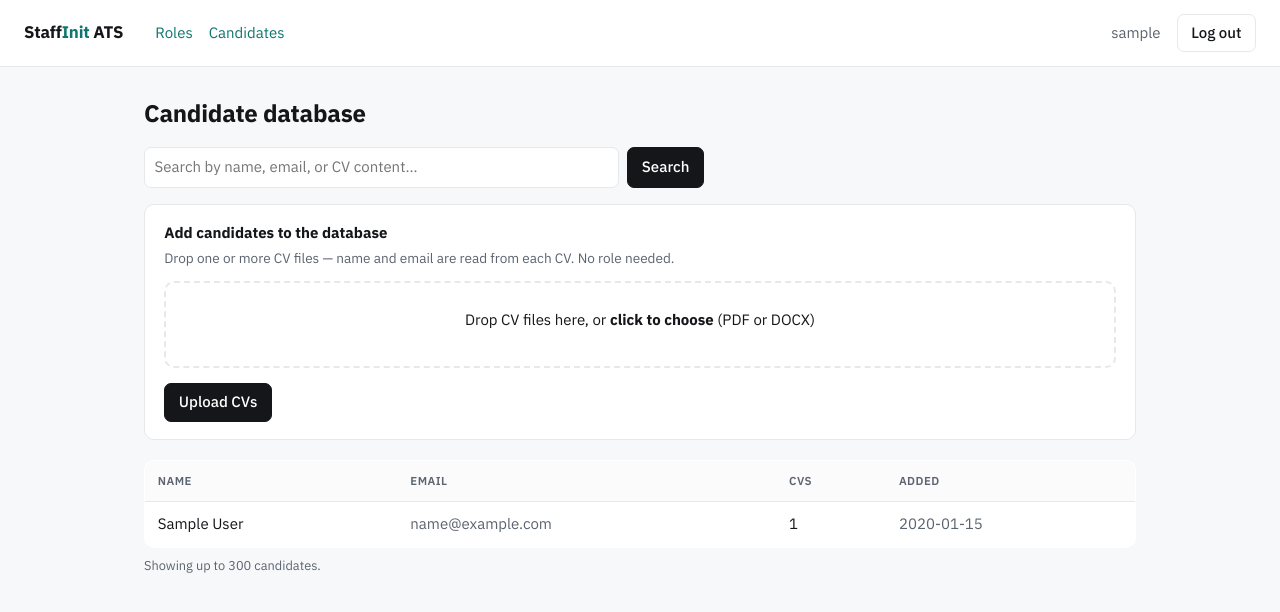
After one commit to piotrchabros/staffinit-ats, a Django app: page /candidates/ in a window 1280 px wide. The commit adds this page. Shown: the top 612 px of the page. Run offline with Django 5.2, Linux system fonts and the light colour scheme; a user stored in the database is signed in; tables that the repository leaves empty hold one stand-in row (values such as "Sample post").

Commit message:
feat: global searchable candidate database + role-less bulk upload (feature 1)
- /candidates/ : searchable database across all roles (name / email / CV text),
  with a drag-drop multi-upload dropzone that adds candidates WITHOUT a role.
- CandidateUpload.role is now optional; role-less uploads create Candidate + CV
  only (no Score, no scoring). The original file is stored again (raw_file) so it
  can be downloaded later — the web writes it to the volume; the worker only
  references the path, so it stays single-instance/Railway-safe.
- Shared _stage_upload helper used by both role and global upload.
- Nav: Roles | Candidates. Dropzone CSS moved to base (shared).

Tests: 111 total — role-less process_upload (candidate, no score), candidate
search by name/email/CV content, role-less upload staging.

Co-Authored-By: Claude Opus 4.8 (1M context) <noreply@anthropic.com>

```diff
--- a/ats/models.py
+++ b/ats/models.py
@@ -411,11 +411,10 @@ class Evaluation(GeneratedArtifact):
 class CandidateUpload(models.Model):
     """Staging row for an uploaded CV, processed in the background.
 
-    Bulk upload can't extract contact (an LLM call) or score in the request, and
-    a Candidate can't exist before we know its email. So upload just stores the
-    raw file + enqueues a job; the worker parses it, extracts name/email, creates
-    the Candidate + CV + Score, and enqueues scoring. Failures (unreadable file,
-    no email found) stay visible here for follow-up.
+    The web parses the CV + stores the original file at upload; a background job
+    extracts name/email, creates the Candidate + CV (+ Score if tied to a role),
+    and enqueues scoring. role is optional: a global upload (no role) just adds
+    the candidate to the database. Failures stay visible here for follow-up.
     """
 
     class Status(models.TextChoices):
@@ -424,10 +423,16 @@ class CandidateUpload(models.Model):
         DONE = "done", "Done"
         FAILED = "failed", "Failed"
 
-    role = models.ForeignKey(Role, on_delete=models.CASCADE, related_name="uploads")
+    # Optional: global uploads (just add to the candidate database) have no role.
+    role = models.ForeignKey(
+        Role, on_delete=models.CASCADE, related_name="uploads", null=True, blank=True
+    )
+    # Original file, stored on the web volume for download. The worker only
+    # references its path (never reads it), so this stays single-instance safe.
+    raw_file = models.FileField(upload_to="cvs/%Y/%m/", null=True, blank=True)
     original_filename = models.CharField(max_length=255, blank=True)
     # The web parses the CV at upload and stores the text here; the worker reads
-    # only this (no filesystem access needed). Original files aren't retained.
+    # only this (no filesystem access needed).
     parsed_text = models.TextField(blank=True)
     status = models.CharField(max_length=16, choices=Status.choices, default=Status.PENDING)
     error = models.TextField(blank=True)
--- a/ats/templates/ats/base.html
+++ b/ats/templates/ats/base.html
@@ -77,6 +77,12 @@
     .grid { display:grid; grid-template-columns:1fr 1fr; gap:1rem; }
     details summary { cursor:pointer; color:var(--accent); font-weight:500; }
     label { font-size:.82rem; color:var(--muted); display:block; margin:.4rem 0 .15rem; }
+    .dropzone { border:2px dashed var(--line); border-radius:10px; padding:1.6rem 1rem;
+      text-align:center; cursor:pointer; transition:border-color .15s, background .15s; }
+    .dropzone.drag { border-color:var(--accent); background:#f0fbf9; }
+    .dropzone input[type=file] { display:none; }
+    #dz-list { list-style:none; padding:0; margin:.6rem 0 0; font-size:.85rem; }
+    #dz-list li { padding:.1rem 0; }
 
     /* --- Accessibility --- */
     button, .btn { min-height:38px; }
@@ -116,6 +122,10 @@
   <a href="#main" class="skip">Skip to content</a>
   <header>
     <a class="brand" href="{% url 'role_list' %}">Staff<span class="mark">Init</span> ATS</a>
+    {% if user.is_authenticated %}
+      <a href="{% url 'role_list' %}" style="margin-left:1rem">Roles</a>
+      <a href="{% url 'candidate_list' %}">Candidates</a>
+    {% endif %}
     <span class="spacer"></span>
     {% if user.is_authenticated %}
       <span class="muted">{{ user.get_username }}</span>
--- /dev/null
+++ b/ats/templates/ats/candidate_list.html
@@ -0,0 +1,87 @@
+{% extends "ats/base.html" %}
+{% block title %}Candidates — StaffInit ATS{% endblock %}
+{% block content %}
+  <h1>Candidate database</h1>
+
+  <form method="get" style="display:flex; gap:.5rem; margin:0 0 1rem; max-width:560px">
+    <input type="text" name="q" value="{{ q }}" placeholder="Search by name, email, or CV content…">
+    <button type="submit">Search</button>
+    {% if q %}<a class="btn secondary" href="{% url 'candidate_list' %}">Clear</a>{% endif %}
+  </form>
+
+  {% if processing_count %}
+    <ul class="messages"><li class="info">⏳ {{ processing_count }} CV(s) processing in the background — refresh to see them appear.</li></ul>
+  {% endif %}
+  {% if failed_uploads %}
+    <div class="card" style="border-color:#f3c2c2; background:var(--bad-bg)">
+      <strong>{{ failed_uploads|length }} upload(s) need attention</strong>
+      <ul style="margin:.4rem 0 0 1.1rem">
+        {% for u in failed_uploads %}<li>{{ u.original_filename|default:"CV" }} — <span class="muted">{{ u.error }}</span></li>{% endfor %}
+      </ul>
+    </div>
+  {% endif %}
+
+  <div class="card">
+    <strong>Add candidates to the database</strong>
+    <p class="muted" style="font-size:.85rem; margin:.2rem 0 .8rem">
+      Drop one or more CV files — name and email are read from each CV. No role needed.
+    </p>
+    <form method="post" action="{% url 'candidate_upload' %}" enctype="multipart/form-data">
+      {% csrf_token %}
+      <div id="dropzone" class="dropzone">
+        <div>Drop CV files here, or <strong>click to choose</strong> (PDF or DOCX)</div>
+        <input type="file" name="cv_files" id="id_cv_files" multiple>
+        <ul id="dz-list" class="muted"></ul>
+      </div>
+      <div style="margin-top:.9rem"><button type="submit">Upload CVs</button></div>
+    </form>
+  </div>
+
+  {% if candidates %}
+    <table style="margin-top:1.25rem">
+      <thead><tr><th scope="col">Name</th><th scope="col">Email</th><th scope="col">CVs</th><th scope="col">Added</th></tr></thead>
+      <tbody>
+        {% for c in candidates %}
+          <tr>
+            <td data-label="Name">{{ c.full_name }}</td>
+            <td data-label="Email" class="muted">{{ c.email }}</td>
+            <td data-label="CVs">{{ c.n_cvs }}</td>
+            <td data-label="Added" class="muted">{{ c.created_at|date:"Y-m-d" }}</td>
+          </tr>
+        {% endfor %}
+      </tbody>
+    </table>
+    <p class="muted" style="font-size:.8rem; margin-top:.5rem">Showing up to 300 candidates{% if q %} matching “{{ q }}”{% endif %}.</p>
+  {% else %}
+    <p class="muted" style="margin-top:1rem">{% if q %}No candidates match “{{ q }}”.{% else %}No candidates yet — drop some CVs above.{% endif %}</p>
+  {% endif %}
+
+  <script>
+    (function () {
+      var dz = document.getElementById('dropzone');
+      var input = document.getElementById('id_cv_files');
+      var list = document.getElementById('dz-list');
+      if (!dz || !input) return;
+      function render() {
+        list.innerHTML = '';
+        Array.prototype.forEach.call(input.files, function (f) {
+          var li = document.createElement('li'); li.textContent = '✓ ' + f.name; list.appendChild(li);
+        });
+      }
+      dz.addEventListener('click', function (e) { if (e.target !== input) input.click(); });
+      input.addEventListener('change', render);
+      ['dragover', 'dragenter'].forEach(function (ev) {
+        dz.addEventListener(ev, function (e) { e.preventDefault(); dz.classList.add('drag'); });
+      });
+      ['dragleave', 'dragend', 'drop'].forEach(function (ev) {
+        dz.addEventListener(ev, function (e) { e.preventDefault(); dz.classList.remove('drag'); });
+      });
+      dz.addEventListener('drop', function (e) {
+        var dt = new DataTransfer();
+        Array.prototype.forEach.call(input.files, function (f) { dt.items.add(f); });
+        Array.prototype.forEach.call(e.dataTransfer.files, function (f) { dt.items.add(f); });
+        input.files = dt.files; render();
+      });
+    })();
+  </script>
+{% endblock %}
--- a/ats/urls.py
+++ b/ats/urls.py
@@ -4,6 +4,8 @@ from . import views
 
 urlpatterns = [
     path("", views.role_list, name="role_list"),
+    path("candidates/", views.candidate_list, name="candidate_list"),
+    path("candidates/upload/", views.candidate_upload, name="candidate_upload"),
     path("roles/new/", views.role_create, name="role_create"),
     path("roles/<int:pk>/", views.role_detail, name="role_detail"),
     path("roles/<int:pk>/add-candidate/", views.add_candidate, name="add_candidate"),
--- a/ats/views.py
+++ b/ats/views.py
@@ -150,6 +150,66 @@ def role_detail(request, pk):
     )
 
 
+def _stage_upload(f, *, role=None):
+    """Parse a dropped CV (fast, local), store the original file, and queue the
+    background job that extracts contact + creates the Candidate (+ Score if a
+    role). Shared by role-scoped and global (role-less) upload."""
+    data = f.read()
+    result = extract_text((getattr(f, "name", "") or ""), data)
+    try:
+        f.seek(0)
+    except (AttributeError, OSError):
+        pass
+    upload = CandidateUpload.objects.create(
+        role=role,
+        raw_file=f,
+        original_filename=(getattr(f, "name", "") or "")[:255],
+        parsed_text=result.text if result.ok else "",
+    )
+    tasks.process_candidate_upload.defer(upload_id=upload.pk)
+    return upload
+
+
+@login_required
+def candidate_list(request):
+    """Global, searchable candidate database (across all roles)."""
+    q = (request.GET.get("q") or "").strip()
+    candidates = Candidate.objects.all()
+    if q:
+        candidates = candidates.filter(
+            Q(full_name__icontains=q) | Q(email__icontains=q) | Q(cvs__parsed_text__icontains=q)
+        ).distinct()
+    candidates = candidates.annotate(n_cvs=Count("cvs", distinct=True)).order_by("full_name")[:300]
+
+    global_uploads = CandidateUpload.objects.filter(role__isnull=True)
+    return render(request, "ats/candidate_list.html", {
+        "candidates": candidates,
+        "q": q,
+        "processing_count": global_uploads.filter(
+            status__in=[CandidateUpload.Status.PENDING, CandidateUpload.Status.PROCESSING]
+        ).count(),
+        "failed_uploads": global_uploads.filter(status=CandidateUpload.Status.FAILED),
+    })
+
+
+@login_required
+@require_POST
+def candidate_upload(request):
+    """Role-less bulk upload — just add candidates to the database (no scoring)."""
+    files = request.FILES.getlist("cv_files")
+    for f in files:
+        _stage_upload(f, role=None)
+    if files:
+        messages.success(
+            request,
+            f"Uploading {len(files)} CV(s) — extracting details in the background. "
+            "Refresh to see them appear.",
+        )
+    else:
+        messages.error(request, "Drop at least one CV file.")
+    return redirect("candidate_list")
+
+
 @login_required
 @require_POST
 def add_candidate(request, pk):
@@ -171,19 +231,10 @@ def add_candidate(request, pk):
     files = request.FILES.getlist("cv_files")
     pasted = form.cleaned_data.get("pasted_text", "").strip()
 
-    # Files: parse here (fast, local), then defer the slow LLM work (contact
-    # extraction + scoring) to the worker. Parsing in the request means the
-    # worker needs no filesystem access (the upload volume isn't on the worker).
-    # The original file is not retained — only its extracted text.
+    # Files: parse here (fast, local), store the original, then defer the slow
+    # LLM work (contact extraction + scoring) to the worker.
     for f in files:
-        data = f.read()
-        result = extract_text((getattr(f, "name", "") or ""), data)
-        upload = CandidateUpload.objects.create(
-            role=role,
-            original_filename=(getattr(f, "name", "") or "")[:255],
-            parsed_text=result.text if result.ok else "",
-        )
-        tasks.process_candidate_upload.defer(upload_id=upload.pk)
+        _stage_upload(f, role=role)
     if files:
         messages.success(
             request,
```
Also changed, not shown: ats/scoring/orchestration.py (+15 -7 lines), ats/templates/ats/role_detail.html (+0 -9 lines), ats/test_candidates.py (added, +73 -0 lines), ats/test_intake.py (+15 -0 lines), ats/migrations/0006_candidateupload_raw_file_alter_candidateupload_role.py (added).
